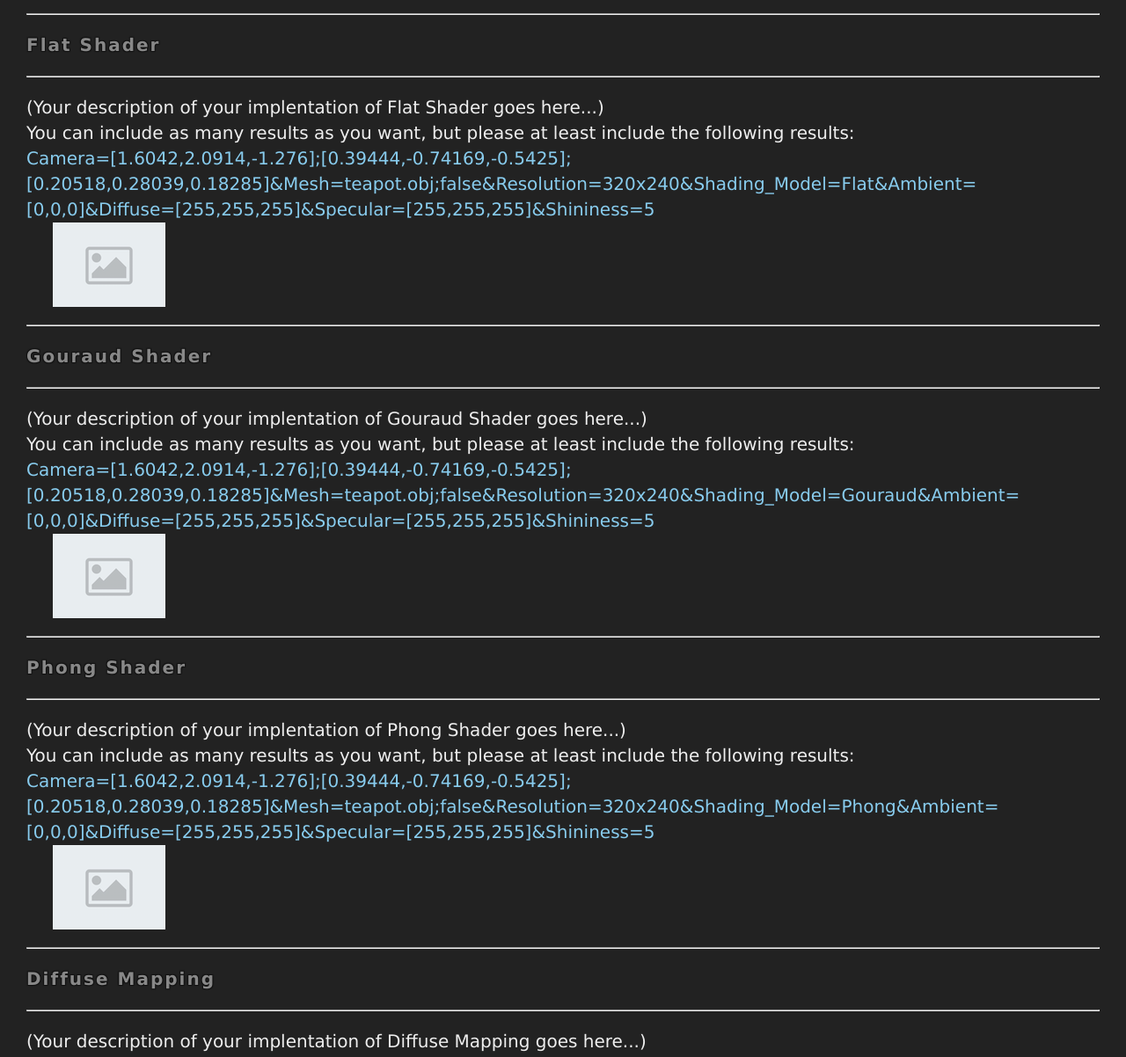
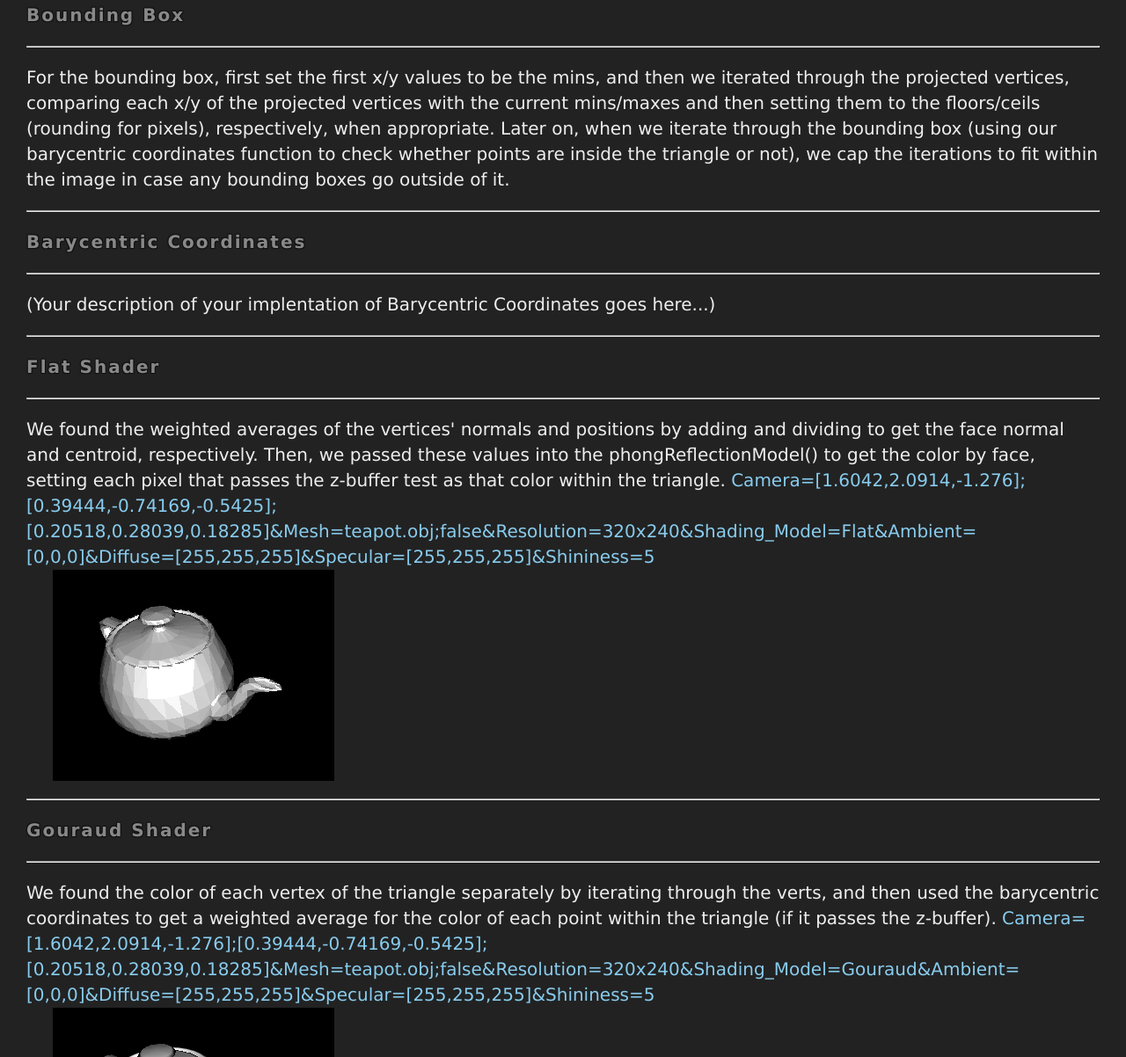
Before and after one commit to savdu/Graphics-3b, a plain HTML site: page writeup.html in a window 1280 px wide. Shown: the part 1598-2800 px from the top of the page at 88% size. Drawn offline with Linux system fonts and the light colour scheme.

Commit message:
Writeup for everything except bary/phong/XYZ, changed shaders to correspond to performance boosts detailed in current writeup.

```diff
--- a/writeup.html
+++ b/writeup.html
@@ -30,51 +30,51 @@
         </ul></div>
 
 <p><hr><p><a name='Perspective+Projection'></a><h1>Perspective Projection</h1><p><hr><p>
-(Your description of your implentation of Perspective Projection goes here...)
+We used the THREE.js function applyMatrix4() to multiply the vertices by the view matrix and then normalized the xyz values by dividing it by the projected w value (prevents us from needing to divide z' by w later on). Afterwards, we used the scaling from projectVerticesNaive() to move x/y appropriately.
+<a href='index.html?Camera=[0.87426,1.2424,-1.7623];[0.049093,-0.90189,-0.42917];[0.20518,0.28039,0.18285]&Mesh=teapot.obj;false&Resolution=320x240&Shading_Model=Wire&Ambient=[0,0,0]&Diffuse=[255,255,255]&Specular=[255,255,255]&Shininess=5'>Camera=[0.87426,1.2424,-1.7623];[0.049093,-0.90189,-0.42917];[0.20518,0.28039,0.18285]&Mesh=teapot.obj;false&Resolution=320x240&Shading_Model=Wire&Ambient=[0,0,0]&Diffuse=[255,255,255]&Specular=[255,255,255]&Shininess=5</a>
+<br><img src='results/perspective_projection.png'><p>
 
-<br>You can include as many results as you want, but please at least include the following results:<br> <a href='index.html?Camera=[0.87426,1.2424,-1.7623];[0.049093,-0.90189,-0.42917];[0.20518,0.28039,0.18285]&Mesh=teapot.obj;false&Resolution=320x240&Shading_Model=Wire&Ambient=[0,0,0]&Diffuse=[255,255,255]&Specular=[255,255,255]&Shininess=5'>Camera=[0.87426,1.2424,-1.7623];[0.049093,-0.90189,-0.42917];[0.20518,0.28039,0.18285]&Mesh=teapot.obj;false&Resolution=320x240&Shading_Model=Wire&Ambient=[0,0,0]&Diffuse=[255,255,255]&Specular=[255,255,255]&Shininess=5</a>
+<p><hr><p><a name='Phong+Reflection+Model'></a><h1>Phong Reflection Model</h1><p><hr><p>
+(Your description of your implentation of Phong Reflection Model goes here...)<p>
+<a href='index.html?Camera=[0.87426,1.2424,-1.7623];[0.049093,-0.90189,-0.42917];[0.20518,0.28039,0.18285]&Mesh=teapot.obj;false&Resolution=320x240&Shading_Model=Phong&Ambient=[0,0,0]&Diffuse=[255,255,255]&Specular=[255,255,255]&Shininess=5'>Camera=[0.87426,1.2424,-1.7623];[0.049093,-0.90189,-0.42917];[0.20518,0.28039,0.18285]&Mesh=teapot.obj;false&Resolution=320x240&Shading_Model=Phong&Ambient=[0,0,0]&Diffuse=[255,255,255]&Specular=[255,255,255]&Shininess=5</a>
+<br><img src='results/phong_reflection.png'><p>
 
-<br><img src='results/placeholder.png'><p><hr><p><a name='Phong+Reflection+Model'></a><h1>Phong Reflection Model</h1><p><hr><p>
-(Your description of your implentation of Phong Reflection Model goes here...)
+<p><hr><p><a name='Bounding+Box'></a><h1>Bounding Box</h1><p><hr><p>
+For the bounding box, first set the first x/y values to be the mins, and then we iterated through the projected vertices, comparing each x/y of the projected vertices with the current mins/maxes and then setting them to the floors/ceils (rounding for pixels), respectively, when appropriate. Later on, when we iterate through the bounding box (using our barycentric coordinates function to check whether points are inside the triangle or not), we cap the iterations to fit within the image in case any bounding boxes go outside of it.<p>
 
-<br>You can include as many results as you want, but please at least include the following results:<br> <a href='index.html?Camera=[0.87426,1.2424,-1.7623];[0.049093,-0.90189,-0.42917];[0.20518,0.28039,0.18285]&Mesh=teapot.obj;false&Resolution=320x240&Shading_Model=Phong&Ambient=[0,0,0]&Diffuse=[255,255,255]&Specular=[255,255,255]&Shininess=5'>Camera=[0.87426,1.2424,-1.7623];[0.049093,-0.90189,-0.42917];[0.20518,0.28039,0.18285]&Mesh=teapot.obj;false&Resolution=320x240&Shading_Model=Phong&Ambient=[0,0,0]&Diffuse=[255,255,255]&Specular=[255,255,255]&Shininess=5</a>
+<p><hr><p><a name='Barycentric+Coordinates'></a><h1>Barycentric Coordinates</h1><p><hr><p>
+(Your description of your implentation of Barycentric Coordinates goes here...)<p>
 
-<br><img src='results/placeholder.png'><p><hr><p><a name='Bounding+Box'></a><h1>Bounding Box</h1><p><hr><p>
-(Your description of your implentation of Bounding Box goes here...)
+<p><hr><p><a name='Flat+Shader'></a><h1>Flat Shader</h1><p><hr><p>
+We found the weighted averages of the vertices' normals and positions by adding and dividing to get the face normal and centroid, respectively. Then, we passed these values into the phongReflectionModel() to get the color by face, setting each pixel that passes the z-buffer test as that color within the triangle.
+<a href='index.html?Camera=[1.6042,2.0914,-1.276];[0.39444,-0.74169,-0.5425];[0.20518,0.28039,0.18285]&Mesh=teapot.obj;false&Resolution=320x240&Shading_Model=Flat&Ambient=[0,0,0]&Diffuse=[255,255,255]&Specular=[255,255,255]&Shininess=5'>Camera=[1.6042,2.0914,-1.276];[0.39444,-0.74169,-0.5425];[0.20518,0.28039,0.18285]&Mesh=teapot.obj;false&Resolution=320x240&Shading_Model=Flat&Ambient=[0,0,0]&Diffuse=[255,255,255]&Specular=[255,255,255]&Shininess=5</a>
+<br><img src='results/flat_shader.png'><p>
 
-<br>You can include as many results as you want, but please at least include the following results:<p><hr><p><a name='Barycentric+Coordinates'></a><h1>Barycentric Coordinates</h1><p><hr><p>
-(Your description of your implentation of Barycentric Coordinates goes here...)
+<p><hr><p><a name='Gouraud+Shader'></a><h1>Gouraud Shader</h1><p><hr><p>
+We found the color of each vertex of the triangle separately by iterating through the verts, and then used the barycentric coordinates to get a weighted average for the color of each point within the triangle (if it passes the z-buffer).
+<a href='index.html?Camera=[1.6042,2.0914,-1.276];[0.39444,-0.74169,-0.5425];[0.20518,0.28039,0.18285]&Mesh=teapot.obj;false&Resolution=320x240&Shading_Model=Gouraud&Ambient=[0,0,0]&Diffuse=[255,255,255]&Specular=[255,255,255]&Shininess=5'>Camera=[1.6042,2.0914,-1.276];[0.39444,-0.74169,-0.5425];[0.20518,0.28039,0.18285]&Mesh=teapot.obj;false&Resolution=320x240&Shading_Model=Gouraud&Ambient=[0,0,0]&Diffuse=[255,255,255]&Specular=[255,255,255]&Shininess=5</a>
+<br><img src='results/gouraud_shader.png'><p>
 
-<br>You can include as many results as you want, but please at least include the following results:<p><hr><p><a name='Flat+Shader'></a><h1>Flat Shader</h1><p><hr><p>
-(Your description of your implentation of Flat Shader goes here...)
+<p><hr><p><a name='Phong+Shader'></a><h1>Phong Shader</h1><p><hr><p>
+For each point within the triangle, we interpolated the point's vertex position and normal using barycentric coordinates to weight verts and normals, respectively. After that, we called phongReflectionModel() with these new values and set pixels that pass to it.
+<a href='index.html?Camera=[1.6042,2.0914,-1.276];[0.39444,-0.74169,-0.5425];[0.20518,0.28039,0.18285]&Mesh=teapot.obj;false&Resolution=320x240&Shading_Model=Phong&Ambient=[0,0,0]&Diffuse=[255,255,255]&Specular=[255,255,255]&Shininess=5'>Camera=[1.6042,2.0914,-1.276];[0.39444,-0.74169,-0.5425];[0.20518,0.28039,0.18285]&Mesh=teapot.obj;false&Resolution=320x240&Shading_Model=Phong&Ambient=[0,0,0]&Diffuse=[255,255,255]&Specular=[255,255,255]&Shininess=5</a>
+<br><img src='results/phong_shader.png'><p>
 
-<br>You can include as many results as you want, but please at least include the following results:<br> <a href='index.html?Camera=[1.6042,2.0914,-1.276];[0.39444,-0.74169,-0.5425];[0.20518,0.28039,0.18285]&Mesh=teapot.obj;false&Resolution=320x240&Shading_Model=Flat&Ambient=[0,0,0]&Diffuse=[255,255,255]&Specular=[255,255,255]&Shininess=5'>Camera=[1.6042,2.0914,-1.276];[0.39444,-0.74169,-0.5425];[0.20518,0.28039,0.18285]&Mesh=teapot.obj;false&Resolution=320x240&Shading_Model=Flat&Ambient=[0,0,0]&Diffuse=[255,255,255]&Specular=[255,255,255]&Shininess=5</a>
+<p><hr><p><a name='Diffuse+Mapping'></a><h1>Diffuse Mapping</h1><p><hr><p>
+Per Piazza, it appears that getPhongMaterial() already took care of most of this, so we only needed to calculated the uv coordinates, which we did by interpolating the new uv.x and uv.y coordinates using the barycentric coordinates to get a weighted average of the original uv values of the vertices (when available) for each pixel within the triangle. When uvs weren't available, we opted to calculate phongMaterial/color(s) outside of the pixel setting for the flat and Gouraud shdaers to save time.<p>
 
-<br><img src='results/placeholder.png'><p><hr><p><a name='Gouraud+Shader'></a><h1>Gouraud Shader</h1><p><hr><p>
-(Your description of your implentation of Gouraud Shader goes here...)
+<p><hr><p><a name='Specular+Mapping'></a><h1>Specular Mapping</h1><p><hr><p>
+Same as diffuse.<p>
 
-<br>You can include as many results as you want, but please at least include the following results:<br> <a href='index.html?Camera=[1.6042,2.0914,-1.276];[0.39444,-0.74169,-0.5425];[0.20518,0.28039,0.18285]&Mesh=teapot.obj;false&Resolution=320x240&Shading_Model=Gouraud&Ambient=[0,0,0]&Diffuse=[255,255,255]&Specular=[255,255,255]&Shininess=5'>Camera=[1.6042,2.0914,-1.276];[0.39444,-0.74169,-0.5425];[0.20518,0.28039,0.18285]&Mesh=teapot.obj;false&Resolution=320x240&Shading_Model=Gouraud&Ambient=[0,0,0]&Diffuse=[255,255,255]&Specular=[255,255,255]&Shininess=5</a>
-
-<br><img src='results/placeholder.png'><p><hr><p><a name='Phong+Shader'></a><h1>Phong Shader</h1><p><hr><p>
-(Your description of your implentation of Phong Shader goes here...)
-
-<br>You can include as many results as you want, but please at least include the following results:<br> <a href='index.html?Camera=[1.6042,2.0914,-1.276];[0.39444,-0.74169,-0.5425];[0.20518,0.28039,0.18285]&Mesh=teapot.obj;false&Resolution=320x240&Shading_Model=Phong&Ambient=[0,0,0]&Diffuse=[255,255,255]&Specular=[255,255,255]&Shininess=5'>Camera=[1.6042,2.0914,-1.276];[0.39444,-0.74169,-0.5425];[0.20518,0.28039,0.18285]&Mesh=teapot.obj;false&Resolution=320x240&Shading_Model=Phong&Ambient=[0,0,0]&Diffuse=[255,255,255]&Specular=[255,255,255]&Shininess=5</a>
-
-<br><img src='results/placeholder.png'><p><hr><p><a name='Diffuse+Mapping'></a><h1>Diffuse Mapping</h1><p><hr><p>
-(Your description of your implentation of Diffuse Mapping goes here...)
-
-<br>You can include as many results as you want, but please at least include the following results:<p><hr><p><a name='Specular+Mapping'></a><h1>Specular Mapping</h1><p><hr><p>
-(Your description of your implentation of Specular Mapping goes here...)
-
-<br>You can include as many results as you want, but please at least include the following results:<p><hr><p><a name='XYZ+Normal+Mapping'></a><h1>XYZ Normal Mapping</h1><p><hr><p>
+<p><hr><p><a name='XYZ+Normal+Mapping'></a><h1>XYZ Normal Mapping</h1><p><hr><p>
 (Your description of your implentation of XYZ Normal Mapping goes here...)
 
 <br>You can include as many results as you want, but please at least include the following results:<br> <a href='index.html?Camera=[0.90192,0.43051,1.6286];[0.21,-0.9677,0.1395];[0,0,0]&Mesh=afrhead.obj;true&Mesh=afreye.obj;true&Resolution=320x240&Shading_Model=Phong&Ambient=[0,0,0]&Diffuse=[255,255,255]&Specular=[255,255,255]&Shininess=5'>Camera=[0.90192,0.43051,1.6286];[0.21,-0.9677,0.1395];[0,0,0]&Mesh=afrhead.obj;true&Mesh=afreye.obj;true&Resolution=320x240&Shading_Model=Phong&Ambient=[0,0,0]&Diffuse=[255,255,255]&Specular=[255,255,255]&Shininess=5</a>
 
 <br><img src='results/placeholder.png'><p><hr><p><a name='Performance+Contest'></a><h1>Performance Contest</h1><p><hr><p>
-(Your description of your implentation of Performance Contest goes here...)
+To optimize performance, we set up checks for whether the uvs were defined or not before entering and calculating pixel colors per point in the triangle. For flat and Gouraud shader, this should save time, since it means that we do not have to calculate a unique phongMaterial (because no unique uvs when undefined) for each pixel, rather, we get to only calculate the face's or vertices' color once per triangle, respectively. In addition, we check whether barycentric coordinates are defined to decide whether to even do the z-buffer check, and only after it passes both of these checks do we execute the rest of the needed shading functions, which should save a bit of calculation.<p>
 
-<br>You can include as many results as you want, but please at least include the following results:<p><hr><p><a name='Art+Contest'></a><h1>Art Contest</h1><p><hr><p>
+<p><hr><p><a name='Art+Contest'></a><h1>Art Contest</h1><p><hr><p>
 (Your description of your implentation of Art Contest goes here...)
 
 <br>You can include as many results as you want, but please at least include the following results:    </div>
```
Also changed, not shown: js/renderer.js (+30 -19 lines), results/flat_shader.png (added), results/gouraud_shader.png (added), results/perspective_projection.png (added), results/phong_reflection.png (added), results/phong_shader.png (added).
